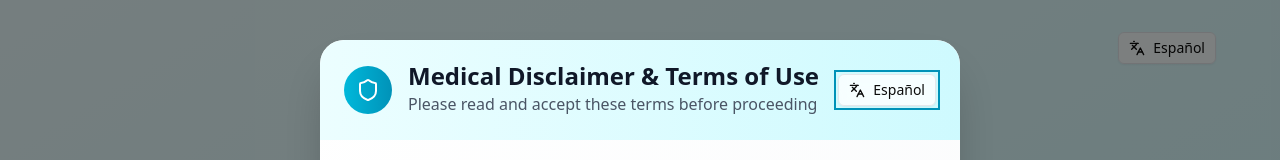
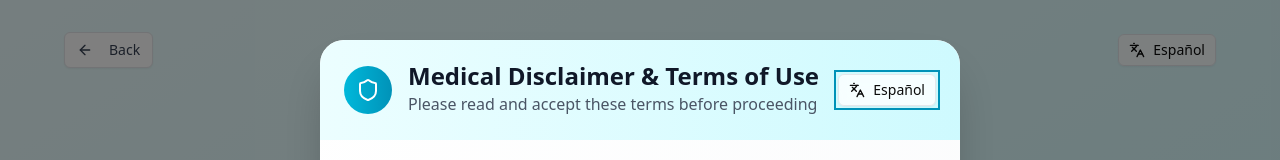
Before and after one commit to ryarturogi/verificador-sintomas-ai, a Next.js app: page /symptom-checker in a window 1280 px wide. Shown: the top 160 px of the page. Built offline with nearby package versions, Linux system fonts and the light colour scheme; no server answers.

Commit message:
fix: Prevent users from staying on the same screen after confirming exit

```diff
--- a/src/components/symptom-checker/dynamic-questionnaire.tsx
+++ b/src/components/symptom-checker/dynamic-questionnaire.tsx
@@ -536,7 +536,10 @@ export function DynamicQuestionnaire({
 
       {/* Navigation Confirmation Dialog */}
       <Dialog open={showNavigationDialog} onOpenChange={() => {}}>
-        <DialogContent className="sm:max-w-md">
+        <DialogContent
+          className="sm:max-w-md"
+          handleCancelExit={handleCancelExit}
+        >
           <DialogHeader>
             <DialogTitle className="flex items-center space-x-2">
               <AlertTriangle className="h-5 w-5 text-orange-500" />
@@ -547,7 +550,7 @@ export function DynamicQuestionnaire({
           <div className="py-4">
             <p className="text-gray-600">
               {t.questionnaire.exitWarning ||
-               'Are you sure you want to leave? Your progress will be lost and you\'ll need to start over.'}
+                "Are you sure you want to leave? Your progress will be lost and you'll need to start over."}
             </p>
           </div>
 
@@ -570,5 +573,5 @@ export function DynamicQuestionnaire({
         </DialogContent>
       </Dialog>
     </>
-  )
+  );
 }
--- a/src/components/symptom-checker/symptom-checker.tsx
+++ b/src/components/symptom-checker/symptom-checker.tsx
@@ -13,10 +13,11 @@ import { Alert, AlertDescription } from '@/components/ui/alert'
 import { Button } from '@/components/ui/button'
 import { LanguageSwitcher } from '@/components/ui/language-switcher'
 import { useTranslations, useLanguage } from '@/contexts/language-context'
-import { AlertTriangle, Settings } from 'lucide-react'
+import { AlertTriangle, Settings, ArrowLeft } from 'lucide-react';
 import { LoadingCard } from '@/components/ui/loading-spinner'
 import { motion, AnimatePresence } from 'framer-motion'
 import { useScrollToTop } from '@/hooks/use-scroll-to-top'
+import { useRouter } from 'next/navigation';
 
 type AppState = 'disclaimer' | 'questionnaire' | 'loading' | 'results' | 'error' | 'config-error' | 'declined'
 
@@ -33,6 +34,7 @@ export function SymptomChecker({ initialQuery, initialTopic }: SymptomCheckerPro
   const [responses, setResponses] = useState<QuestionResponse[]>([])
   const t = useTranslations()
   const { language } = useLanguage()
+  const router = useRouter();
 
   // Scroll to top when component mounts or state changes
   useScrollToTop([state])
@@ -139,6 +141,11 @@ export function SymptomChecker({ initialQuery, initialTopic }: SymptomCheckerPro
     setResponses([])
   }
 
+  const handleBackToHome = () => {
+    router.push('/');
+  };
+
+
   return (
     <div className="min-h-screen bg-gradient-to-br from-cyan-50 to-cyan-100 py-8 px-4">
       <div className="max-w-6xl mx-auto">
@@ -148,7 +155,15 @@ export function SymptomChecker({ initialQuery, initialTopic }: SymptomCheckerPro
           animate={{ opacity: 1, y: 0 }}
           className="text-center mb-8"
         >
-          <div className="flex justify-end mb-4">
+          <div className="flex justify-between items-center mb-4">
+            <Button
+              onClick={() => router.back()}
+              variant="outline"
+              className="flex items-center space-x-2 bg-white hover:bg-gray-50 border-gray-200 text-gray-700 hover:text-gray-900"
+            >
+              <ArrowLeft className="h-4 w-4" />
+              <span>{t.common.back || 'Back'}</span>
+            </Button>
             <LanguageSwitcher />
           </div>
           <h1 className="text-4xl font-bold text-gray-900 mb-2">
@@ -269,6 +284,7 @@ export function SymptomChecker({ initialQuery, initialTopic }: SymptomCheckerPro
                 onEmergencyDetected={handleEmergencyDetected}
                 initialQuery={initialQuery}
                 initialTopic={initialTopic}
+                onBackToHome={handleBackToHome}
               />
             </motion.div>
           )}
```
